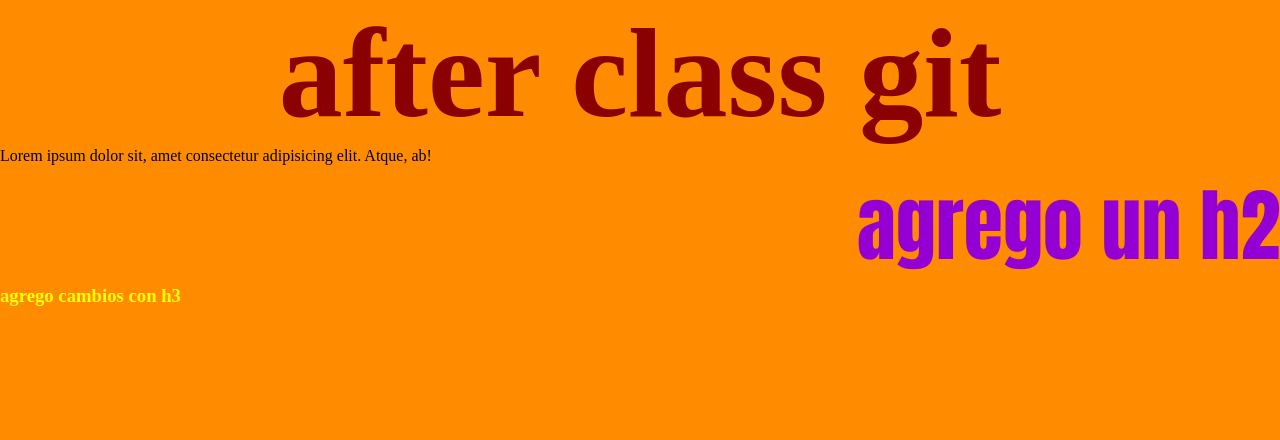
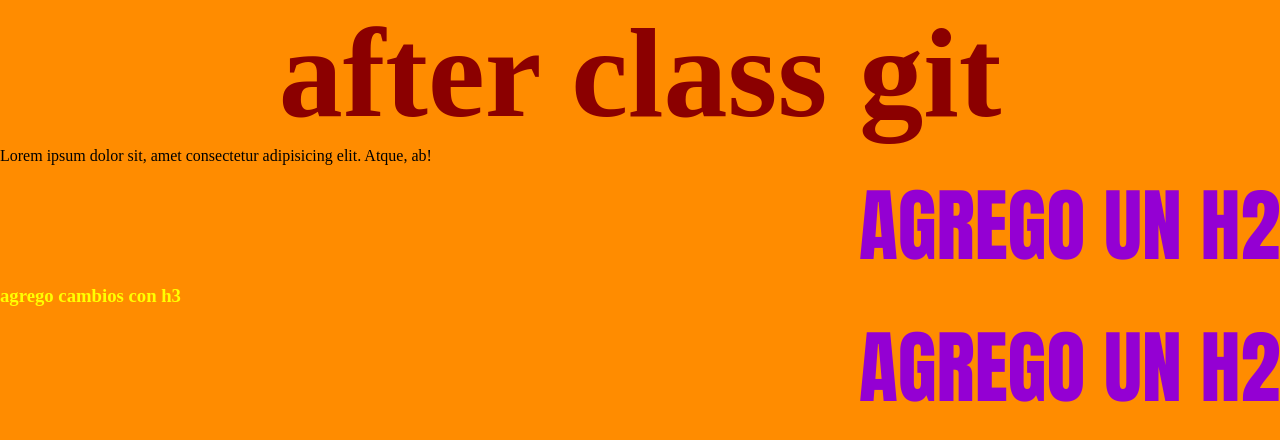
Before and after one commit to camada16660/camada16660, a plain HTML site: page index.html in a window 1280 px wide. Drawn offline with Linux system fonts and the light colour scheme.

Commit message:
agrego otro h2

```diff
--- a/estilos.css
+++ b/estilos.css
@@ -18,6 +18,7 @@ h2{
     color: darkviolet;
     font-size: 5em;
     font-family: Impact, Haettenschweiler, 'Arial Narrow Bold', sans-serif;
+    text-transform: uppercase;
 }
 
 h3{
--- a/index.html
+++ b/index.html
@@ -12,5 +12,6 @@
 <p>Lorem ipsum dolor sit, amet consectetur adipisicing elit. Atque, ab!</p>
 <h2>agrego un h2</h2>
 <h3>agrego cambios con h3</h3>
+<h2>agrego un h2</h2>
 </body>
 </html>
```
